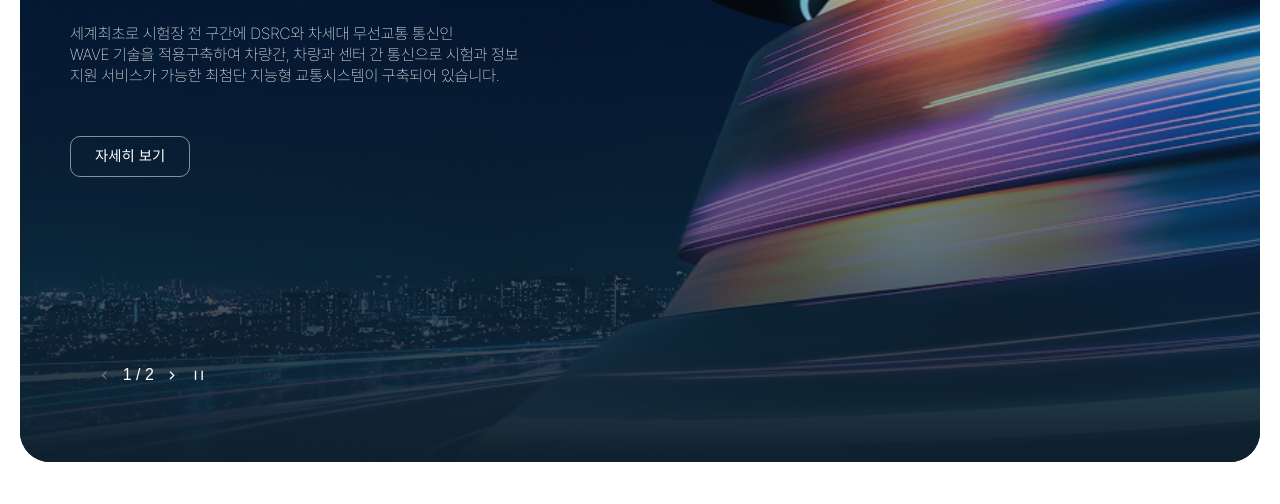
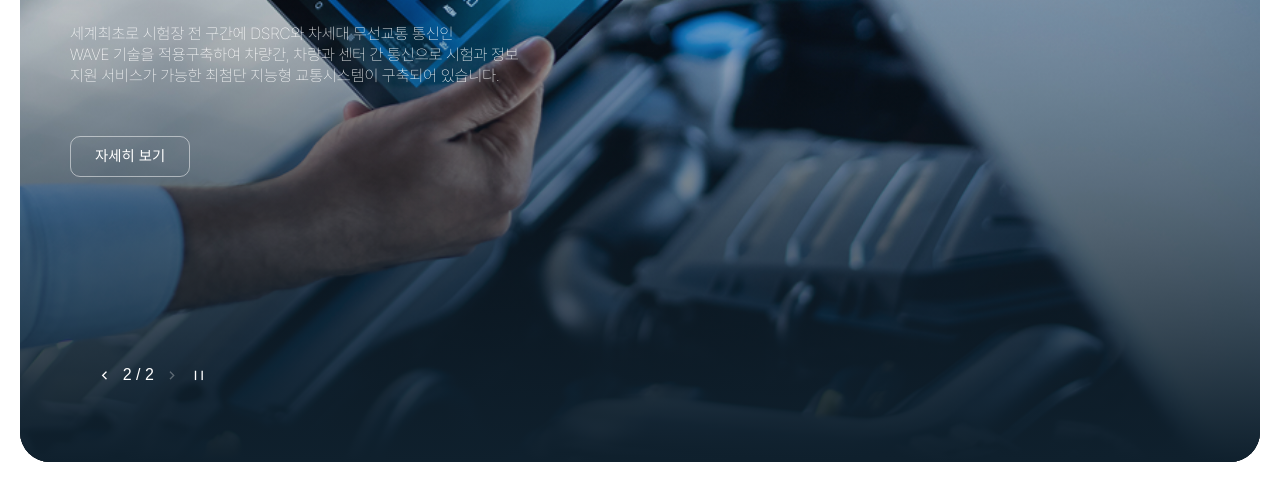
Before and after one commit to webboom0/kiapi, a plain HTML site: page index.html in a window 1280 px wide. Shown: the part 296-800 px from the top of the page. Drawn offline with Linux system fonts and the light colour scheme; a web font is replaced by a local one.

Commit message:
메인 비주얼 수정

```diff
--- a/index.html
+++ b/index.html
@@ -128,7 +128,7 @@
                   <a href="#" class="link">자세히 보기</a>
                 </div>
                 <div class="visual">
-                  <img src="images/main_visual_01.jpg" alt="">
+                  <img src="images/main_visual_02.jpg" alt="">
                 </div>
               </div>
             </li>
@@ -157,7 +157,7 @@
               type: "fraction",
             },
             autoplay: {
-              delay: 2500,
+              delay: 3500,
               disableOnInteraction: false,
             },
           });
```
Also changed, not shown: images/main_visual_02.jpg (added).
